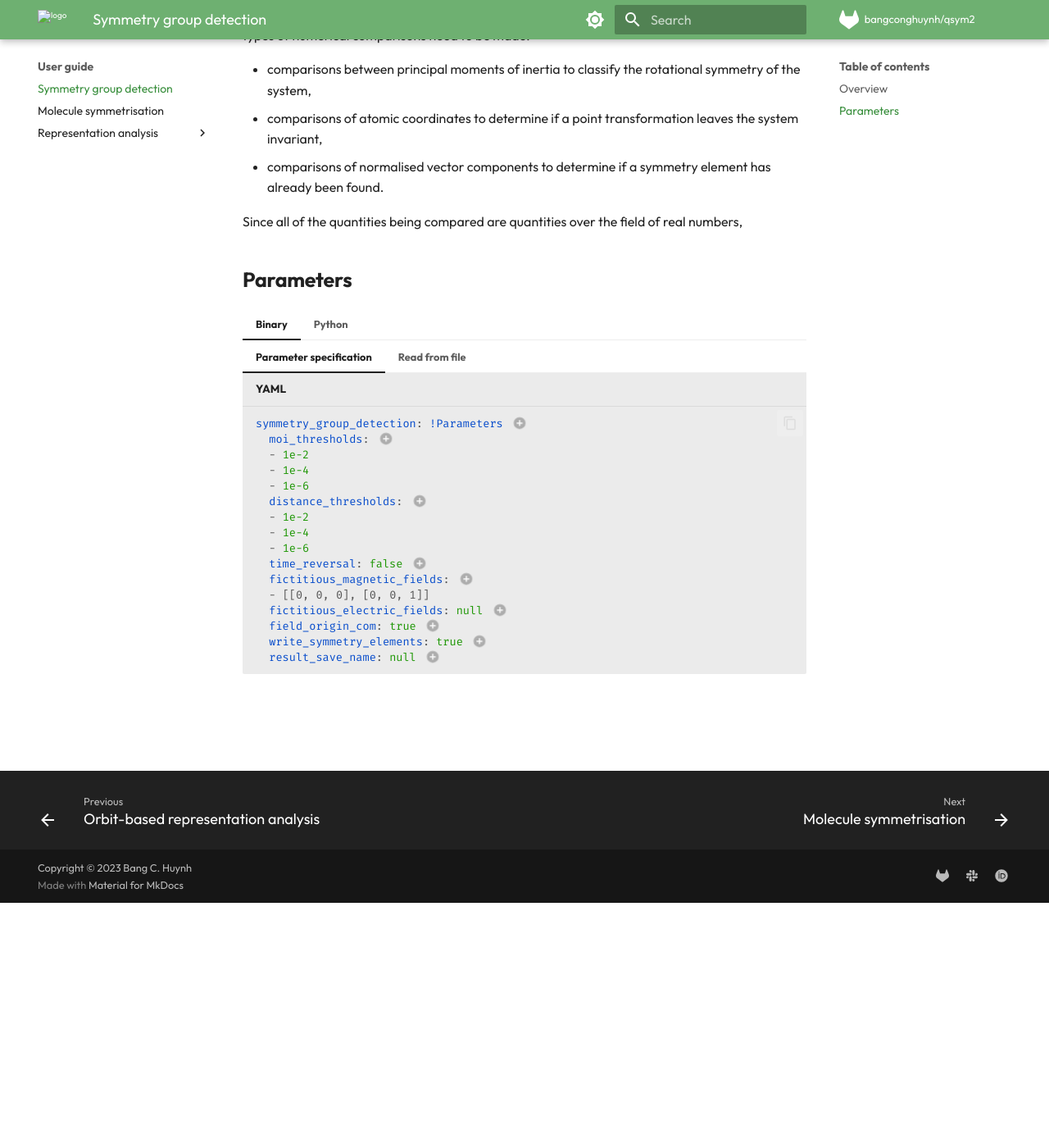
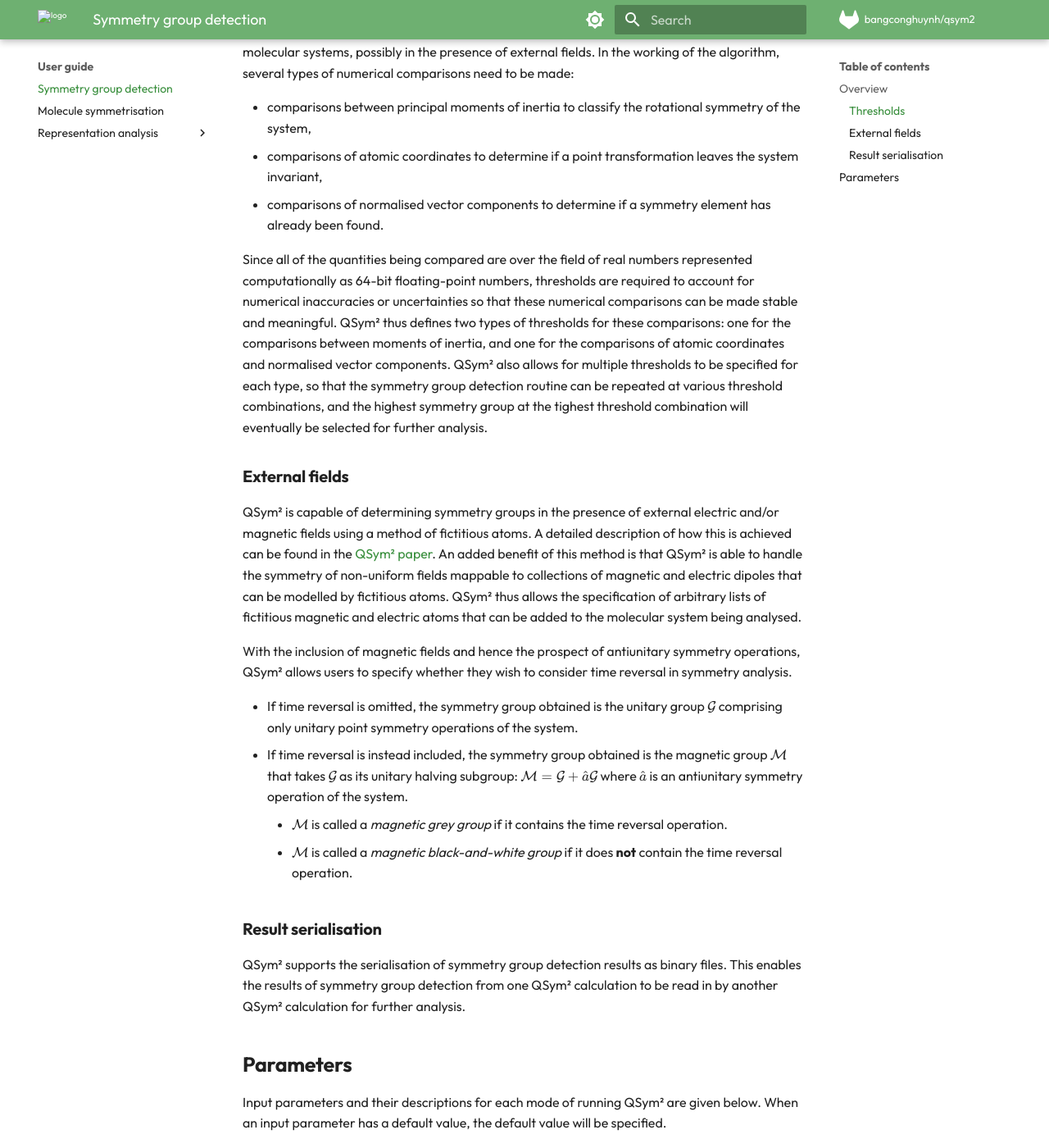
Before and after one commit to bangconghuynh/qsym2, an MkDocs documentation site: the page built from docs/docs/user-guide/symmetry-group-detection.md, in a window 1280 px wide and 1400 px high, scrolled down 299 px. Shown: the whole window at 82% size. Built offline with MkDocs 1.6.1 and Material for MkDocs 9.7.7, drawn with Linux system fonts in a browser that asks for light colours; comment, search, counter and statistics services are not loaded; some of the changed text lies outside the part shown.

Commit message:
Finished symmetry group detection params.

````diff
--- a/docs/docs/user-guide/symmetry-group-detection.md
+++ b/docs/docs/user-guide/symmetry-group-detection.md
@@ -7,17 +7,43 @@
 
 ## Overview
 
-QSym² uses an enhanced version of the [Beruski&ndash;Vidal algorithm](http://doi.wiley.com/10.1002/jcc.23493) for locating symmetry elements in molecules, possible in the presence of external fields.
+### Thresholds
+
+QSym² uses an enhanced version of the [Beruski&ndash;Vidal algorithm](http://doi.wiley.com/10.1002/jcc.23493) to locate symmetry elements in molecular systems, possibly in the presence of external fields.
 In the working of the algorithm, several types of numerical comparisons need to be made:
 
 - comparisons between principal moments of inertia to classify the rotational symmetry of the system,
 - comparisons of atomic coordinates to determine if a point transformation leaves the system invariant,
 - comparisons of normalised vector components to determine if a symmetry element has already been found.
 
-Since all of the quantities being compared are quantities over the field of real numbers,
+Since all of the quantities being compared are over the field of real numbers represented computationally as 64-bit floating-point numbers, thresholds are required to account for numerical inaccuracies or uncertainties so that these numerical comparisons can be made stable and meaningful.
+QSym² thus defines two types of thresholds for these comparisons: one for the comparisons between moments of inertia, and one for the comparisons of atomic coordinates and normalised vector components.
+QSym² also allows for multiple thresholds to be specified for each type, so that the symmetry group detection routine can be repeated at various threshold combinations, and the highest symmetry group at the tighest threshold combination will eventually be selected for further analysis.
+
+### External fields
+
+QSym² is capable of determining symmetry groups in the presence of external electric and/or magnetic fields using a method of fictitious atoms.
+A detailed description of how this is achieved can be found in the [QSym² paper](/about/authorship#publications).
+An added benefit of this method is that QSym² is able to handle the symmetry of non-uniform fields mappable to collections of magnetic and electric dipoles that can be modelled by fictitious atoms.
+QSym² thus allows the specification of arbitrary lists of fictitious magnetic and electric atoms that can be added to the molecular system being analysed.
+
+With the inclusion of magnetic fields and hence the prospect of antiunitary symmetry operations, QSym² allows users to specify whether they wish to consider time reversal in symmetry analysis.
+
+- If time reversal is omitted, the symmetry group obtained is the unitary group $\mathcal{G}$ comprising only unitary point symmetry operations of the system.
+- If time reversal is instead included, the symmetry group obtained is the magnetic group $\mathcal{M}$ that takes $\mathcal{G}$ as its unitary halving subgroup: $\mathcal{M} = \mathcal{G} + \hat{a}\mathcal{G}$ where $\hat{a}$ is an antiunitary symmetry operation of the system.
+    - $\mathcal{M}$ is called a *magnetic grey group* if it contains the time reversal operation.
+    - $\mathcal{M}$ is called a *magnetic black-and-white group* if it does **not** contain the time reversal operation.
+
+### Result serialisation
+
+QSym² supports the serialisation of symmetry group detection results as binary files.
+This enables the results of symmetry group detection from one QSym² calculation to be read in by another QSym² calculation for further analysis.
 
 
 ## Parameters
+
+Input parameters and their descriptions for each mode of running QSym² are given below.
+When an input parameter has a default value, the default value will be specified.
 
 === "Binary"
     === "Parameter specification"
@@ -41,14 +67,14 @@
         ```
 
         1. :fontawesome-solid-laptop-code: Under the hood, the `!Parameters` syntax indicates that the variant `Parameters` of the [`SymmetryGroupDetectionInputKind`](https://qsym2.dev/api/qsym2/interfaces/input/enum.SymmetryGroupDetectionInputKind.html#variant.Parameters) enum is being specified, which wraps around the [`SymmetryGroupDetectionParams`](https://qsym2.dev/api/qsym2/drivers/symmetry_group_detection/struct.SymmetryGroupDetectionParams.html) struct.
-        2. :fontawesome-solid-users: Each element in this list is a threshold for moment-of-inertia comparisons. All pairs of thresholds, one from `moi_thresholds` and one from `distance_thresholds`, will be considered.
-        3. :fontawesome-solid-users: Each element in this list is a threshold for distance and geometry comparisons. All pairs of thresholds, one from `moi_thresholds` and one from `distance_thresholds`, will be considered.
-        4. :fontawesome-solid-users: This boolean indicates if time reversal is to be taken into account.
-        5. :fontawesome-solid-users: Each element in this optional list is a tuple consisting of an origin $\mathbf{O}$ and a vector $\mathbf{v}$, for which a `magnetic(+)` special atom will be added at $\mathbf{O} + \mathbf{v}$, and a `magnetic(-)` special atom will be added at $\mathbf{O} - \mathbf{v}$.
-        6. :fontawesome-solid-users: Each element in this optional list is a tuple consisting of an origin $\mathbf{O}$ and a vector $\mathbf{v}$, for which an `electric(+)` special atom will be added at $\mathbf{O} + \mathbf{v}$.
-        7. :fontawesome-solid-users: This boolean indicates if the origins specified in `fictitious_magnetic_fields` and `fictitious_electric_fields` are to be taken relative to the molecule's centre of mass rather than to the space-fixed origin.
-        8. :fontawesome-solid-users: This boolean indicates if a summary of the located symmetry elements is to be written to the output file.
-        9. :fontawesome-solid-users: This optional string specifies a name for saving the result as a binary file of extension `.qsym2.sym`. If none is given, the result will not be saved.
+        2. :fontawesome-solid-users: Each element in this list is a threshold for moment-of-inertia comparisons. All pairs of thresholds, one from `moi_thresholds` and one from `distance_thresholds`, will be considered.</br></br>:material-cog-sync-outline: Default: `[1e-4, 1e-5, 1e-6]`.
+        3. :fontawesome-solid-users: Each element in this list is a threshold for distance and geometry comparisons. All pairs of thresholds, one from `moi_thresholds` and one from `distance_thresholds`, will be considered.</br></br>:material-cog-sync-outline: Default: `[1e-4, 1e-5, 1e-6]`.
+        4. :fontawesome-solid-users: This boolean indicates if time reversal is to be taken into account.</br></br>:material-cog-sync-outline: Default: `false`.
+        5. :fontawesome-solid-users: Each element in this optional list is a tuple consisting of an origin $\mathbf{O}$ and a vector $\mathbf{v}$, for which a `magnetic(+)` special atom will be added at $\mathbf{O} + \mathbf{v}$, and a `magnetic(-)` special atom will be added at $\mathbf{O} - \mathbf{v}$. The fields described by these fictitious special atoms are not present in the system but added here only for symmetry analysis.</br></br>:material-cog-sync-outline: Default: `null`.
+        6. :fontawesome-solid-users: Each element in this optional list is a tuple consisting of an origin $\mathbf{O}$ and a vector $\mathbf{v}$, for which an `electric(+)` special atom will be added at $\mathbf{O} + \mathbf{v}$. The fields described by these fictitious special atoms are not present in the system but added here only for symmetry analysis.</br></br>:material-cog-sync-outline: Default: `null`.
+        7. :fontawesome-solid-users: This boolean indicates if the origins specified in `fictitious_magnetic_fields` and `fictitious_electric_fields` are to be taken relative to the molecule's centre of mass rather than to the space-fixed origin.</br></br>:material-cog-sync-outline: Default: `false`.
+        8. :fontawesome-solid-users: This boolean indicates if a summary of the located symmetry elements is to be written to the output file.</br></br>:material-cog-sync-outline: Default: `false`.
+        9. :fontawesome-solid-users: This optional string specifies a name for saving the result as a binary file of extension `.qsym2.sym`. If none is given, the result will not be saved.</br></br>:material-cog-sync-outline: Default: `null`.
 
     === "Read from file"
         ```yaml
@@ -70,31 +96,38 @@
             ("H", [0.0000000,  0.5383520,  0.7830361]),
         ],
         threshold=1e-7, #(3)!
+        magnetic_field=[0.0, 0.1, 0.0], #(4)!
+        electric_field=None, #(5)!
     )
 
-    unisym, magsym = detect_symmetry_group( #(4)!
-        inp_xyz=None, #(5)!
-        inp_mol=pymol, #(6)!
-        out_sym="mol", #(7)!
-        moi_thresholds=[1e-2, 1e-4, 1e-6], #(8)!
-        distance_thresholds=[1e-2, 1e-4, 1e-6], #(9)!
-        time_reversal=False, #(10)!
-        fictitious_magnetic_field=[0, 0, 1], #(11)!
-        fictitious_electric_field=None, #(12)!
-        write_symmetry_elements=True, #(13)!
-    )
+    unisym, magsym = detect_symmetry_group( #(6)!
+        inp_xyz=None, #(7)!
+        inp_mol=pymol, #(8)!
+        out_sym="mol", #(9)!
+        moi_thresholds=[1e-2, 1e-4, 1e-6], #(10)!
+        distance_thresholds=[1e-2, 1e-4, 1e-6], #(11)!
+        time_reversal=False, #(12)!
+        fictitious_magnetic_field=[0, 0, 1], #(13)!
+        fictitious_electric_field=None, #(14)!
+        write_symmetry_elements=True, #(15)!
+    ) #(16)!
     ```
 
     1. :fontawesome-solid-laptop-code: :fontawesome-solid-users: The [`PyMolecule`](https://qsym2.dev/api/qsym2/bindings/python/symmetry_group_detection/struct.PyMolecule.html) class, constructible in Python, contains geometry information that can be interpreted by QSym² on the Rust side. The API documentation for this class can be consulted for further information.
     2. :fontawesome-solid-users: The coordinates of the atoms specified in this list can be in any units. QSym² does not care what the actual units are &mdash; symmetry properties are invariant to any change in length scale. The only exception is when QSym² evaluates molecular integrals: here, atomic units will be assumed.
     3. :fontawesome-solid-users: This specifies the threshold for comparing molecules. Note that this threshold is not the same as those specified in `detect_symmetry_group` below.
-    4. :fontawesome-solid-users: The [`detect_symmetry_group`](https://qsym2.dev/api/qsym2/bindings/python/symmetry_group_detection/fn.detect_symmetry_group.html) function performs symmetry group detection and logs the result via the `qsym2-output` logger at the `INFO` level. The API documentation for this function can be consulted for further information.
-    5. :fontawesome-solid-users: This specifies an optional path to an XYZ file containing the geometry of the molecule whose symmetry group is to be determined. One and only one of `inp_xyz` and `inp_mol` must be specified.
-    6. :fontawesome-solid-users: This specifies an optional [`PyMolecule`](https://qsym2.dev/api/qsym2/bindings/python/symmetry_group_detection/struct.PyMolecule.html) object containing the geometry of the molecule whose symmetry group is to be determined. One and only one of `inp_xyz` and `inp_mol` must be specified.
-    7. :fontawesome-solid-users: This specifies an optional name for the `.qsym2.sym` file to be saved that contains the serialised results of the symmetry-group detection. This name does not need to contain the `.qsym2.sym` extension.
-    8. :fontawesome-solid-users: Each element in this list is a threshold for moment-of-inertia comparisons. All pairs of thresholds, one from `moi_thresholds` and one from `distance_thresholds`, will be considered.
-    9. :fontawesome-solid-users: Each element in this list is a threshold for distance and geometry comparisons. All pairs of thresholds, one from `moi_thresholds` and one from `distance_thresholds`, will be considered.
-    10. :fontawesome-solid-users: This boolean indicates if time reversal is to be taken into account.
-    11. :fontawesome-solid-users: This list gives the components of an optional fictitious uniform external magnetic field.
-    12. :fontawesome-solid-users: This list gives the components of an optional fictitious uniform external electric field.
-    13. :fontawesome-solid-users: This boolean indicates if a summary of the located symmetry elements is to be written to the output file.
+    4. :fontawesome-solid-users: This list gives the components of an optional uniform external magnetic field that is present in the system.</br></br> :material-cog-sync-outline: Default: `None`.
+    5. :fontawesome-solid-users: This list gives the components of an optional uniform external electric field that is present in the system.</br></br> :material-cog-sync-outline: Default: `None`.
+    6. :fontawesome-solid-users: The [`detect_symmetry_group`](https://qsym2.dev/api/qsym2/bindings/python/symmetry_group_detection/fn.detect_symmetry_group.html) function performs symmetry group detection and logs the result via the `qsym2-output` logger at the `INFO` level. The API documentation for this function can be consulted for further information.
+    7. :fontawesome-solid-users: This specifies an optional path to an XYZ file containing the geometry of the molecule whose symmetry group is to be determined. One and only one of `inp_xyz` and `inp_mol` must be specified.
+    8. :fontawesome-solid-users: This specifies an optional [`PyMolecule`](https://qsym2.dev/api/qsym2/bindings/python/symmetry_group_detection/struct.PyMolecule.html) object containing the geometry of the molecule whose symmetry group is to be determined. One and only one of `inp_xyz` and `inp_mol` must be specified.
+    9. :fontawesome-solid-users: This specifies an optional name for the `.qsym2.sym` file to be saved that contains the serialised results of the symmetry-group detection. This name does not need to contain the `.qsym2.sym` extension.
+    10. :fontawesome-solid-users: Each element in this list is a threshold for moment-of-inertia comparisons. All pairs of thresholds, one from `moi_thresholds` and one from `distance_thresholds`, will be considered.
+    11. :fontawesome-solid-users: Each element in this list is a threshold for distance and geometry comparisons. All pairs of thresholds, one from `moi_thresholds` and one from `distance_thresholds`, will be considered.
+    12. :fontawesome-solid-users: This boolean indicates if time reversal is to be taken into account.
+    13. :fontawesome-solid-users: This list gives the components of an optional fictitious uniform external magnetic field. This field is not present in the system but is added here only for symmetry analysis.</br></br> :material-cog-sync-outline: Default: `None`.
+    14. :fontawesome-solid-users: This list gives the components of an optional fictitious uniform external electric field. This field is not present in the system but is added here only for symmetry analysis.</br></br> :material-cog-sync-outline: Default: `None`.
+    15. :fontawesome-solid-users: This boolean indicates if a summary of the located symmetry elements is to be written to the output file. </br></br> :material-cog-sync-outline: Default: `true`.
+    16. :fontawesome-solid-laptop-code: :fontawesome-solid-users: The [`detect_symmetry_group`](https://qsym2.dev/api/qsym2/bindings/python/symmetry_group_detection/fn.detect_symmetry_group.html) function returns a tuple of two objects:
+        - `unisym`: a [`PySymmetry`](https://qsym2.dev/api/qsym2/bindings/python/symmetry_group_detection/struct.PySymmetry.html) object containing the unitary symmetry elements, and
+        - `magsym`: an optional [`PySymmetry`](https://qsym2.dev/api/qsym2/bindings/python/symmetry_group_detection/struct.PySymmetry.html) object containing the magnetic symmetry elements, if requested by the `time_reversal` parameter.
````
